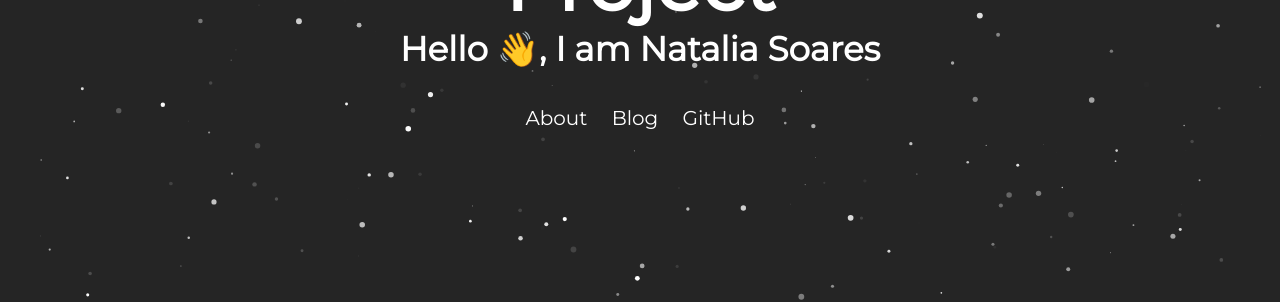
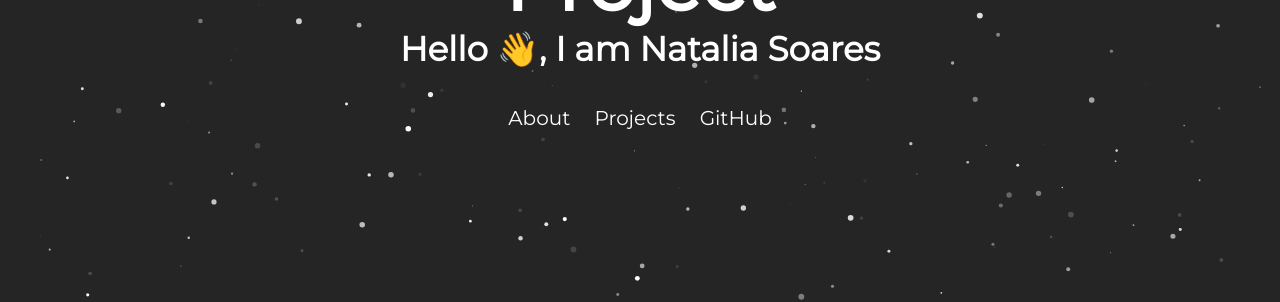
Before and after one commit to srnatalia/srnatalia.github.io, a Jekyll site: the page built from index.html, in a window 1280 px wide. Shown: the part 484-786 px from the top of the page. Built offline with Jekyll 4.4.1, drawn with Linux system fonts in a browser that asks for light colours; some web fonts are replaced.

Commit message:
Update header.html

```diff
--- a/_includes/header.html
+++ b/_includes/header.html
@@ -31,7 +31,7 @@
       </div>
        <div class="header-links">
          <a class="link" href="#about" data-scroll> About</a>
-         <a class="link" href="https://natalianrs.github.io/blog/" target="_blank">Blog</a>
+          <a class="link" href="#projects" data-scroll> Projects</a>
          <a class="link" href="https://github.com/natalianrs" target="_blank">GitHub</a>
       </div>
 
```
